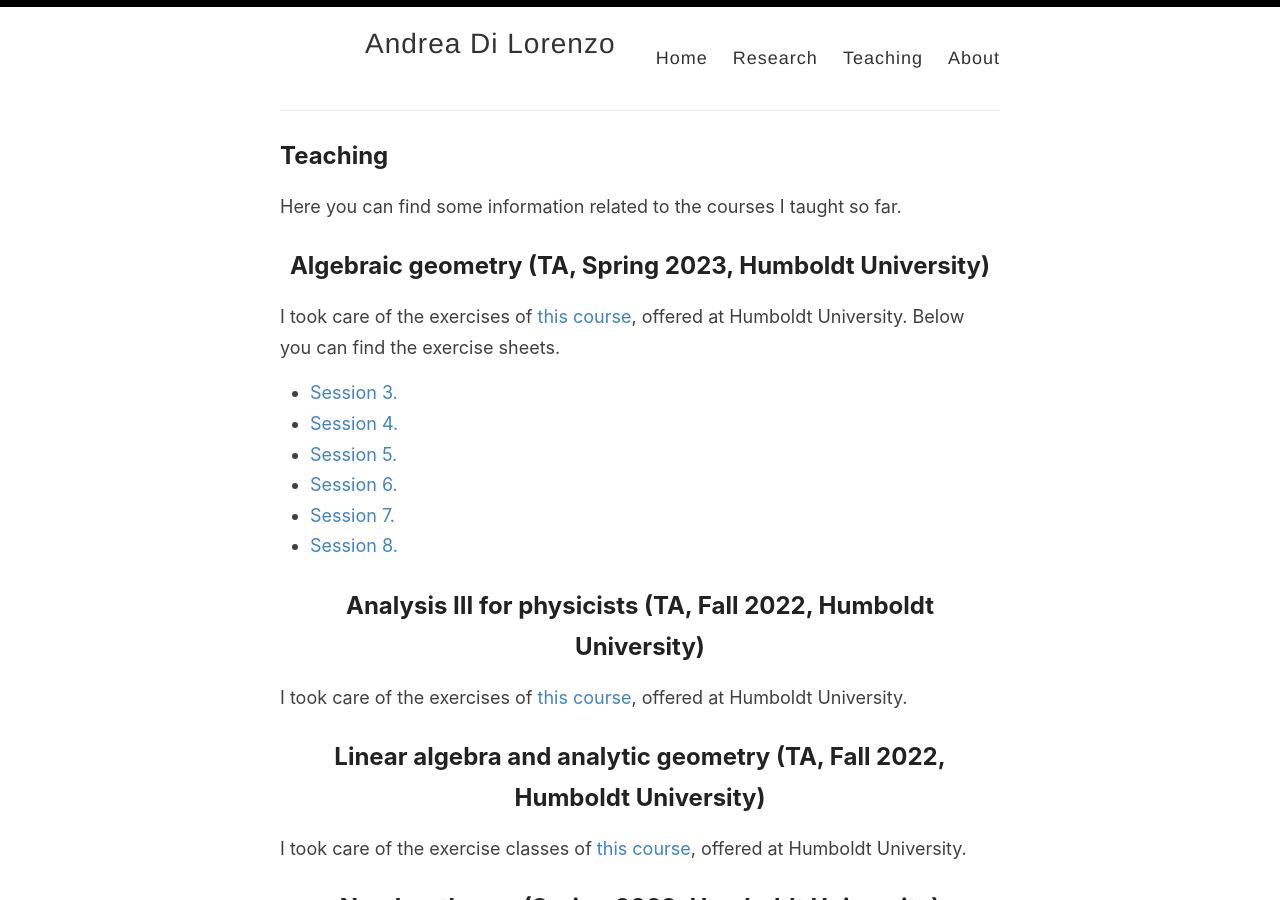
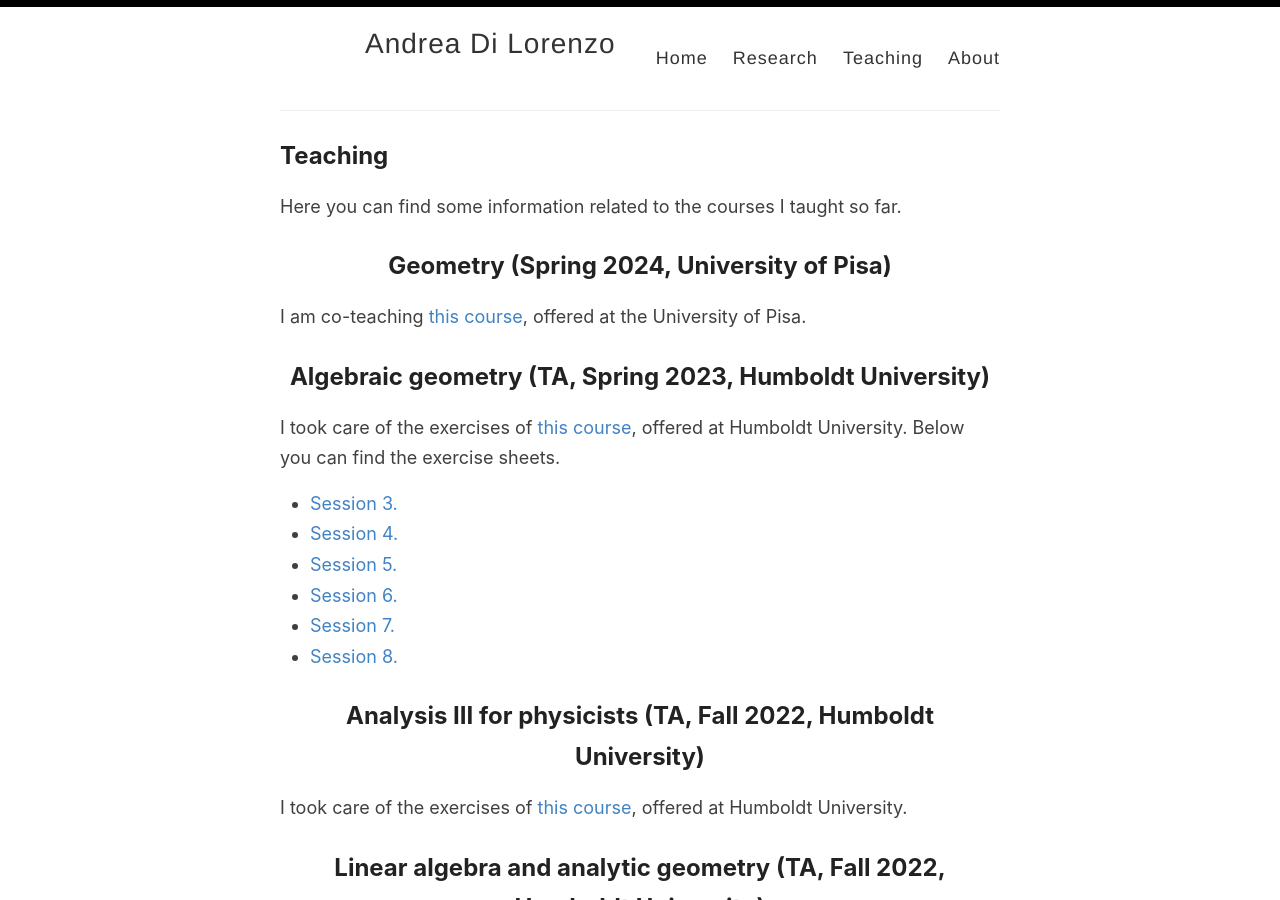
Before and after one commit to anddil/anddil.github.io, a Jekyll site: the page built from _pages/teaching.md, in a window 1280 px wide and 900 px high. Built offline with Jekyll 4.4.1, drawn with Linux system fonts in a browser that asks for light colours.

Commit message:
Update teaching.md

```diff
--- a/_pages/teaching.md
+++ b/_pages/teaching.md
@@ -4,7 +4,8 @@ title: Teaching
 permalink: /teaching/
 ---
 Here you can find some information related to the courses I taught so far.
-
+## Geometry (Spring 2024, University of Pisa)
+I am co-teaching [this course](), offered at the University of Pisa.
 ## Algebraic geometry (TA, Spring 2023, Humboldt University)
 
 I took care of the exercises of [this course](http://www-irm.mathematik.hu-berlin.de/~farkas/teaching/alggeom23/index.html), offered at Humboldt University. Below you can find the exercise sheets.
```
